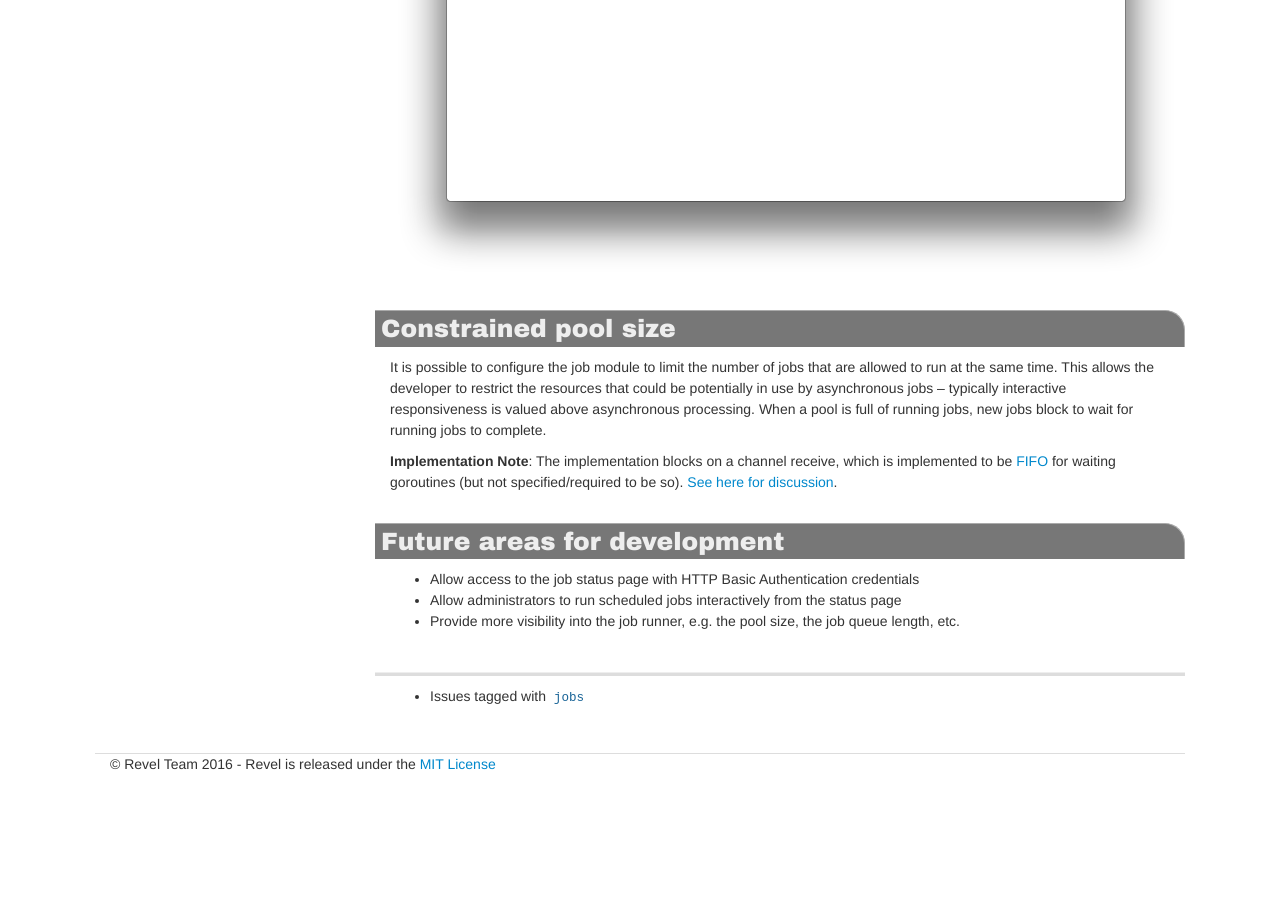
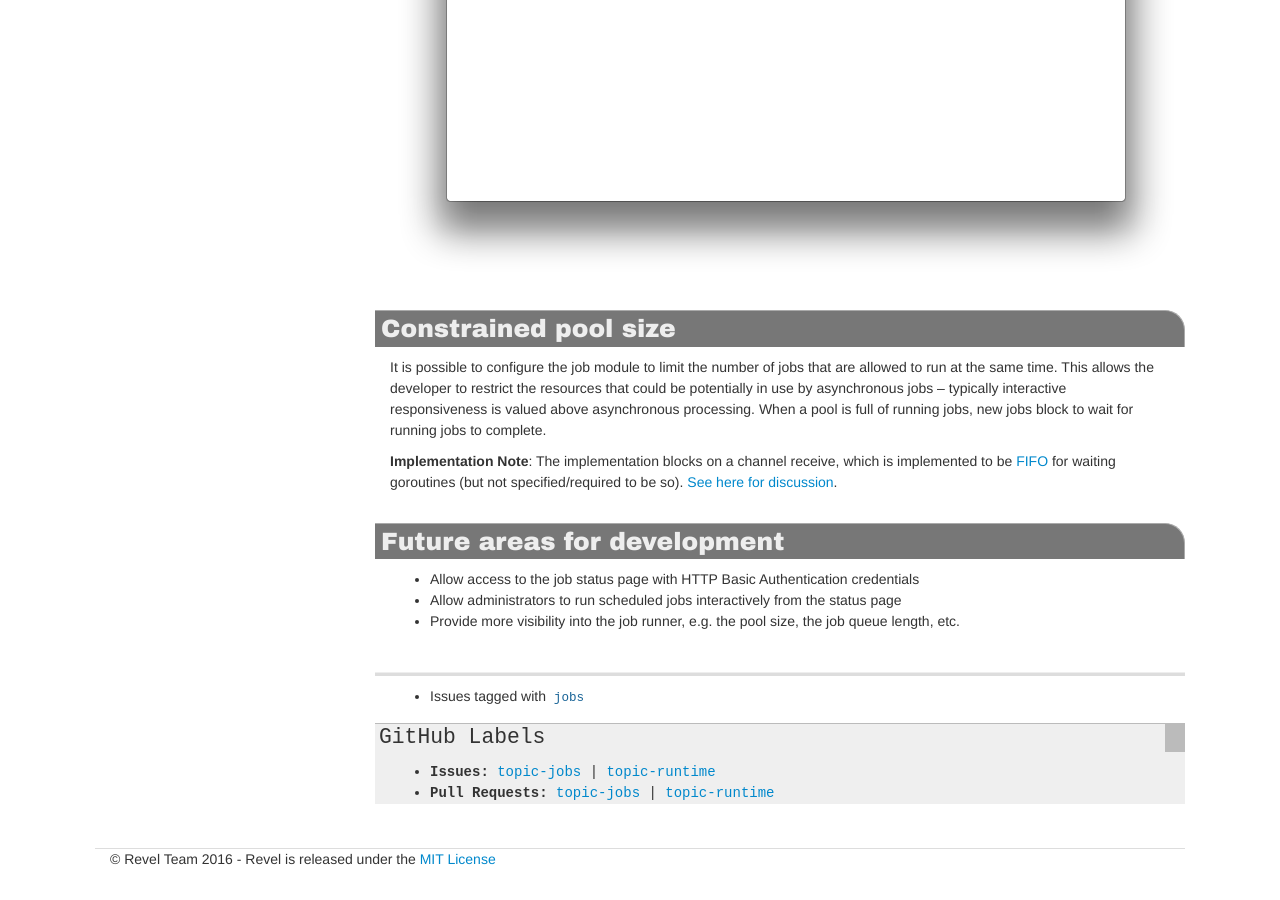
Before and after one commit to revel/revel.github.io, a Jekyll site: the page built from manual/jobs.md, in a window 1280 px wide and 900 px high, scrolled down 3567 px. Built offline with Jekyll 4.4.1, drawn with Linux system fonts in a browser that asks for light colours; nearby versions of some CDN libraries; before the commit the page ends 4372 px from its top, so only the background shows below that.

Commit message:
Add github links from config in page

```diff
--- a/_includes/github_links.html
+++ b/_includes/github_links.html
@@ -10,7 +10,7 @@
     </li>
     <li><b>Pull Requests: </b>
       {% for lbl in page.github.labels %}
-      <a href="https://github.com/revel/revel/pulls?q=is%3Apr+is%3Aopen+label%3A{{lbl}}" target="_revel_issues">{{lbl}}</a>
+      <a href="https://github.com/revel/revel/pulls?q=is%3Apr+is%3Aopen+label%3A{{lbl}}" target="_revel_pull_requests">{{lbl}}</a>
       {% if forloop.rindex > 1 %}|{% endif %}
       {% endfor %}
     </li>
--- a/manual/jobs.md
+++ b/manual/jobs.md
@@ -1,6 +1,10 @@
 ---
 title: Jobs
 layout: manual
+github:
+  labels:
+    - topic-jobs
+    - topic-runtime
 ---
 
 Revel provides the [`Jobs`](https://godoc.org/github.com/revel/modules/jobs/app/jobs) framework for performing work asynchronously, outside of the
```
Also changed, not shown: manual/filters.md (+3 -0 lines), manual/interceptors.md (+1 -0 lines), manual/results.md (+5 -0 lines).
